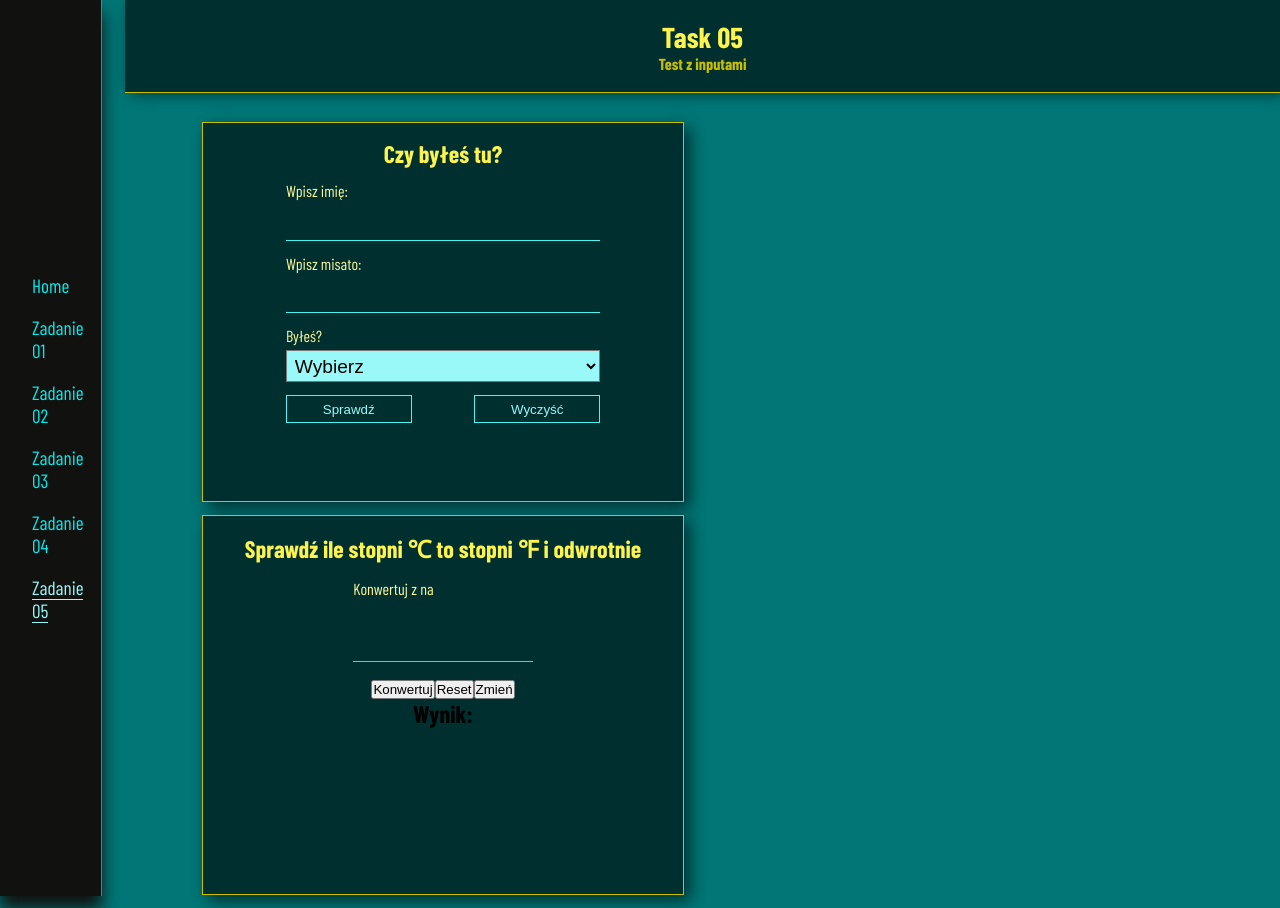
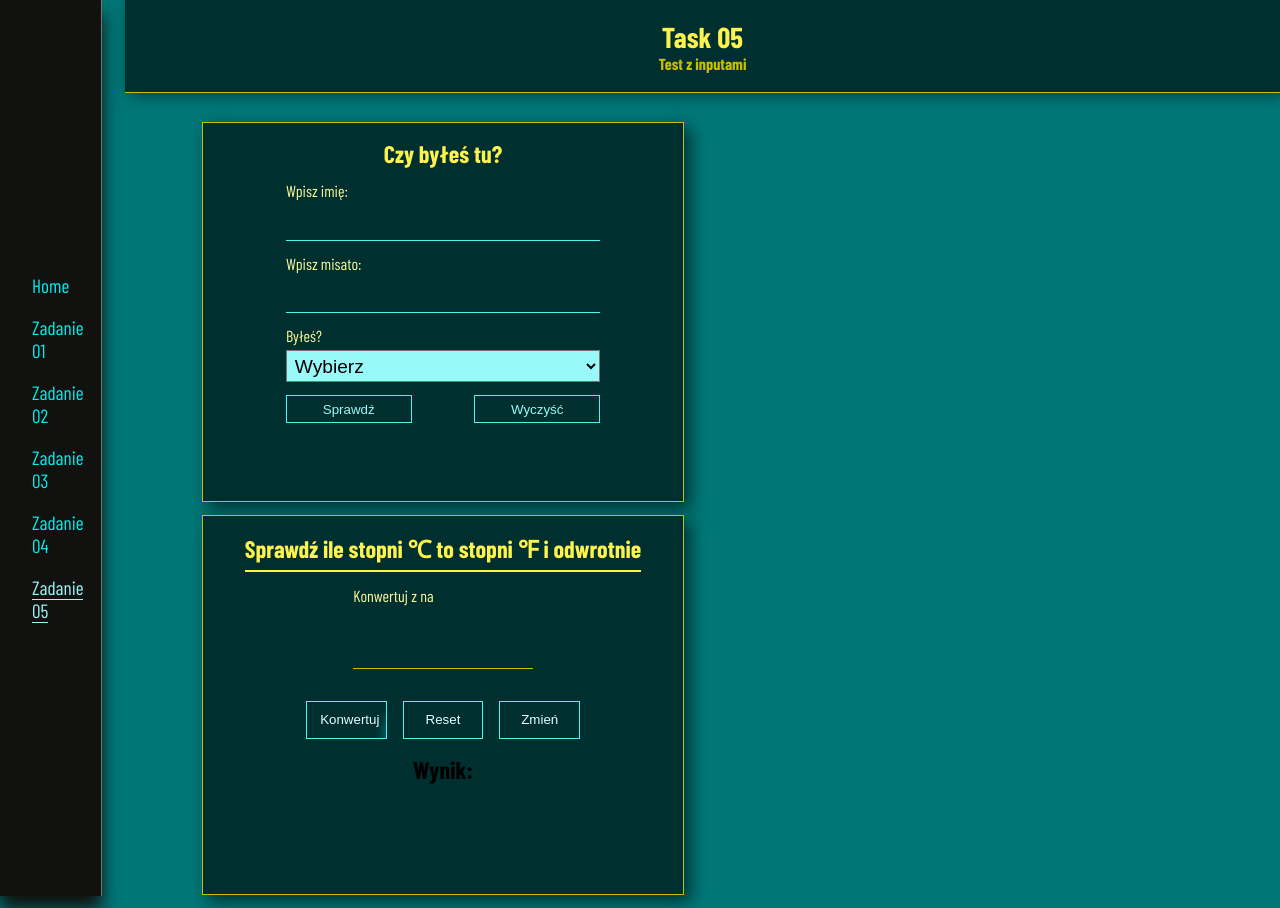
Before and after one commit to Scorpion19702022/MyReact_App001, a React (Create React App) app: page /Task05 in a window 1280 px wide. Built offline with nearby package versions, Linux system fonts and the light colour scheme; a web font is replaced by a local one.

Commit message:
added styles for btns

```diff
--- a/src/Components/Task05/Task05task2.module.css
+++ b/src/Components/Task05/Task05task2.module.css
@@ -53,6 +53,8 @@
 .heading_task2 {
 	color: var(--color-yellow03);
 	margin-bottom: 0.6em;
+	padding-bottom: 0.2em;
+	border-bottom: 0.1em solid var(--color-yellow03);
 }
 
 .box_into {
@@ -71,9 +73,68 @@
 	width: 100%;
 	padding: 0.4em 0.2em;
 	font-size: 1.8em;
-	color: var(--color-purple02);
+	color: var(--color-yellow04);
 	background: none;
 	border: none;
 	border-bottom: 0.04em solid var(--color-yellow05);
 	outline: none;
 }
+
+.box_btns {
+	width: 100%;
+	display: flex;
+	justify-content: center;
+	margin: 1em 0em;
+}
+
+.btn {
+	position: relative;
+	width: 18%;
+	padding: 0.8em 1em;
+	margin: 0em 0.6em;
+	background: none;
+	border: 0.04em solid var(--color-blue03);
+	color: var(--color-blue01);
+	cursor: pointer;
+	z-index: 10;
+	overflow: hidden;
+	transition: backgroud-color 0.8s ease-in-out;
+}
+
+.btn::before {
+	position: absolute;
+	content: '';
+	width: 180%;
+	height: 150%;
+	border-radius: 25px;
+	filter: blur(0.4em);
+	background-color: var(--color-blue06);
+	transform: translate(-130%, -38%);
+	z-index: -10;
+	transition: all 0.4s ease-in-out;
+}
+
+.btn:hover::before {
+	transform: translate(46%, -38%);
+}
+
+.btn::after {
+	position: absolute;
+	content: '';
+	width: 180%;
+	height: 150%;
+	border-radius: 25px;
+	filter: blur(0.4em);
+	background-color: var(--color-blue06);
+	transform: translate(27%, -38%);
+	z-index: -10;
+	transition: all 0.4s ease-in-out;
+}
+
+.btn:hover::after {
+	transform: translate(-150%, -38%);
+}
+
+.btn:hover {
+	background-color: rgba(0, 238, 238, 0.1);
+}
```
